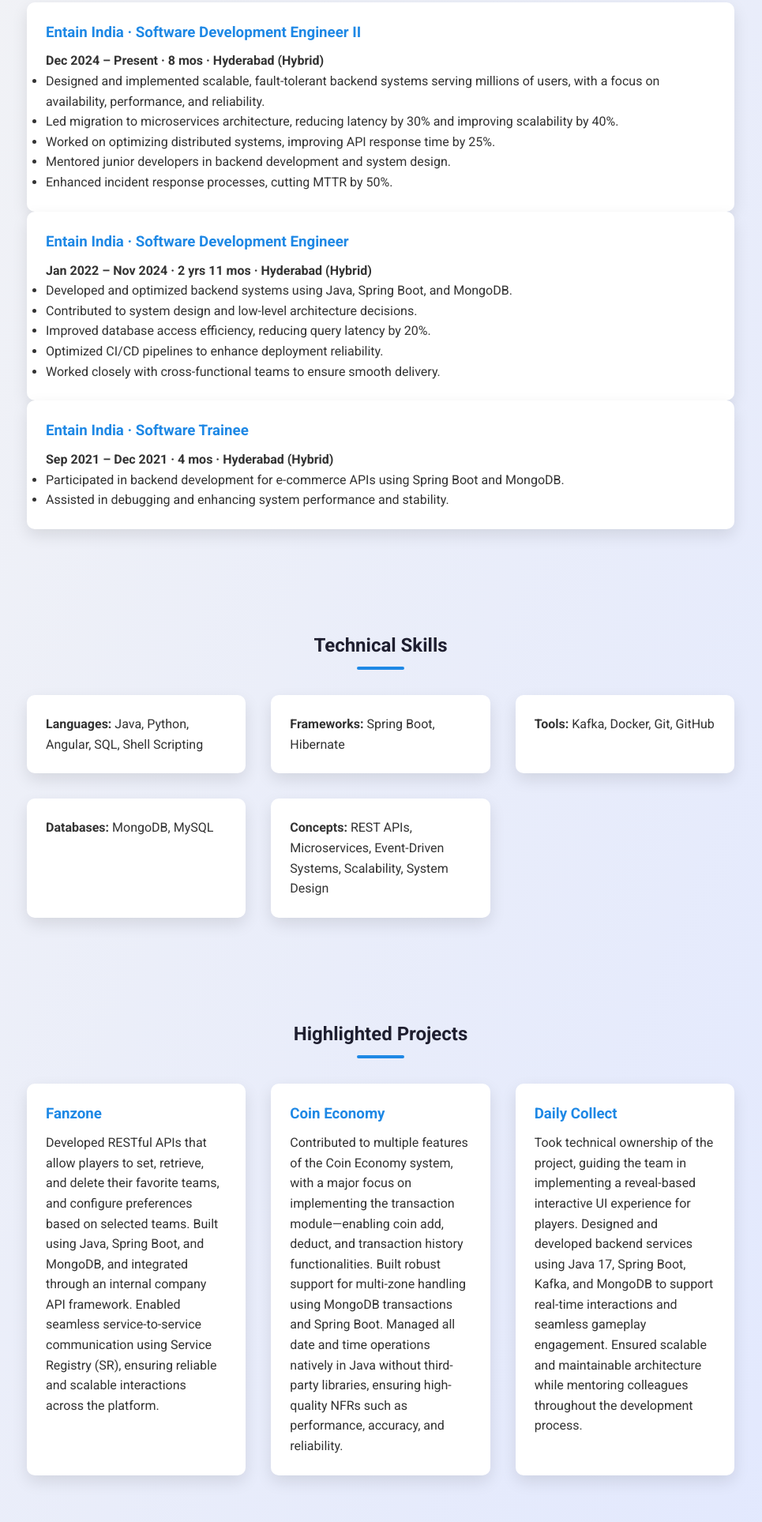
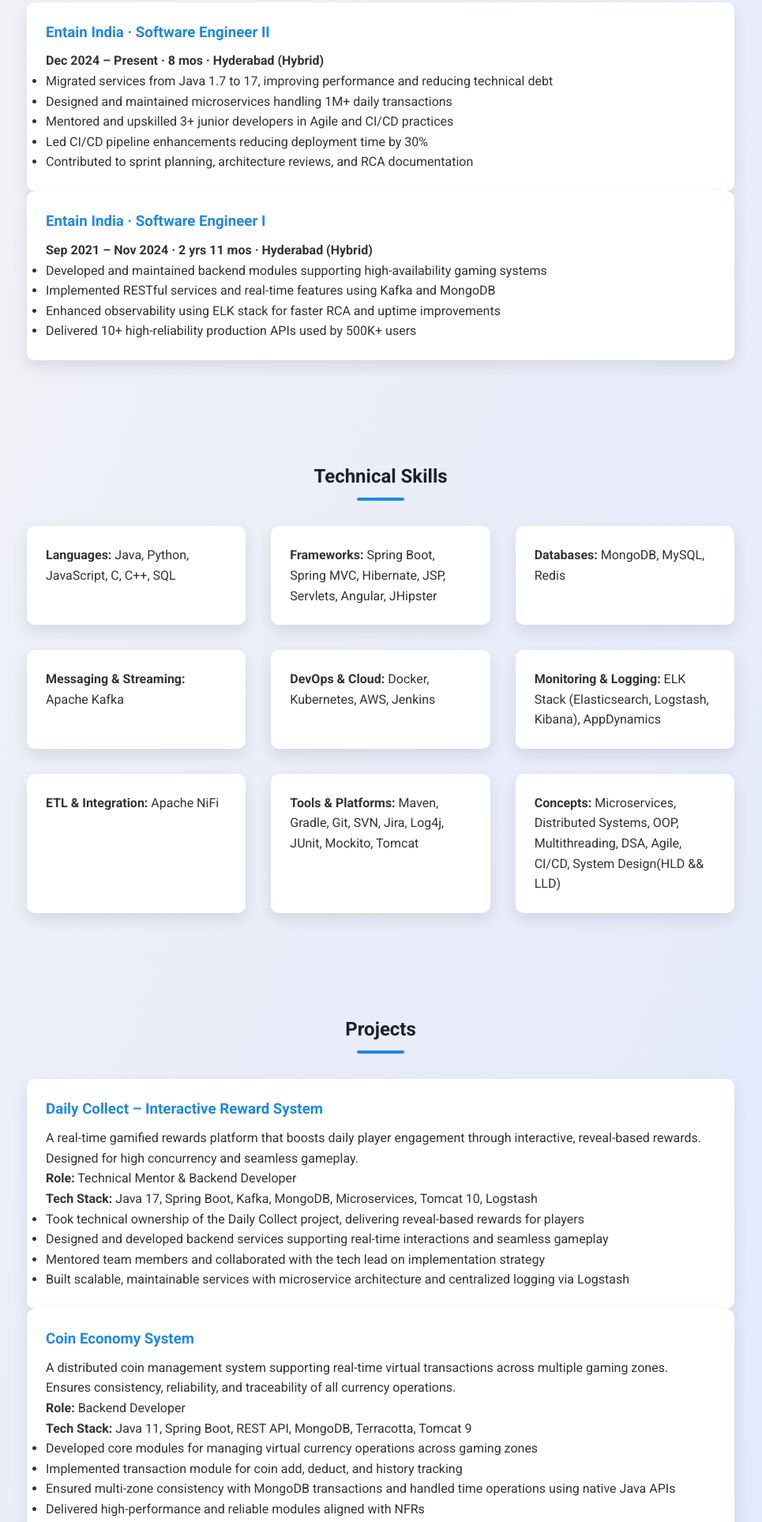
Before and after one commit to amansingh2017/amansingh.github.io, a plain HTML site: page index.html in a window 1280 px wide. Shown: the part 655-2582 px from the top of the page at 79% size, without its empty margins (158-1123 px from the left). Drawn offline with nearby package versions, Linux system fonts and the light colour scheme.

Commit message:
Updating Portfolio

```diff
--- a/index.html
+++ b/index.html
@@ -58,10 +58,14 @@
             max-width: 960px;
             margin: auto;
         }
-        .projects, .skills {
+        .skills {
             display: grid;
             grid-template-columns: repeat(auto-fit, minmax(250px, 1fr));
             gap: 2rem;
+        }
+
+        .projects {
+            display: block; /* vertical stack for projects */
         }
         .card {
             background: white;
@@ -130,54 +134,45 @@
 <body>
 <header data-aos="fade-down">
     <h1>Aman Kumar Singh</h1>
-    <p>Software Developer Engineer II</p>
+    <p>Backend Developer</p>
 </header>
 
 <nav data-aos="fade-up">
     <a href="#about">Introduction</a>
     <a href="#experience">Experience</a>
     <a href="#skills">Technical Skills</a>
-    <a href="#projects">Highlighted Projects</a>
+    <a href="#projects">Projects</a>
     <a href="#contact">Contact</a>
 </nav>
 
 <section id="about" data-aos="fade-up">
     <h2>Introduction</h2>
     <p>
-        Hi, I’m a Backend Developer (SDE II) with 4 years of experience building scalable and reliable systems for CRM platforms. I focus on crafting high-quality APIs and real-time features using Java, Spring Boot, Kafka, and MongoDB. My work has improved user engagement by 20% and ensured 99.99% system uptime. I’m passionate about building backend solutions that drive real impact and deliver performance at scale.
+        I’m Aman Kumar Singh, a Software Engineer II at Entain India with over 4 years of experience building highly scalable backend systems. I specialize in Java, Spring Boot, Kafka, and MongoDB, and have a proven track record of delivering high-performance microservices handling 1M+ daily transactions. Passionate about distributed systems, CI/CD, and mentoring developers. Always learning, always building.
     </p>
 </section>
 
 <section id="experience" data-aos="fade-up">
     <h2>Experience</h2>
     <div class="card">
-        <h3>Entain India · Software Development Engineer II</h3>
+        <h3>Entain India · Software Engineer II</h3>
         <p><strong>Dec 2024 – Present · 8 mos · Hyderabad (Hybrid)</strong></p>
         <ul>
-            <li>Designed and implemented scalable, fault-tolerant backend systems serving millions of users, with a focus on availability, performance, and reliability.</li>
-            <li>Led migration to microservices architecture, reducing latency by 30% and improving scalability by 40%.</li>
-            <li>Worked on optimizing distributed systems, improving API response time by 25%.</li>
-            <li>Mentored junior developers in backend development and system design.</li>
-            <li>Enhanced incident response processes, cutting MTTR by 50%.</li>
+            <li>Migrated services from Java 1.7 to 17, improving performance and reducing technical debt</li>
+            <li>Designed and maintained microservices handling 1M+ daily transactions</li>
+            <li>Mentored and upskilled 3+ junior developers in Agile and CI/CD practices</li>
+            <li>Led CI/CD pipeline enhancements reducing deployment time by 30%</li>
+            <li>Contributed to sprint planning, architecture reviews, and RCA documentation</li>
         </ul>
     </div>
     <div class="card">
-        <h3>Entain India · Software Development Engineer</h3>
-        <p><strong>Jan 2022 – Nov 2024 · 2 yrs 11 mos · Hyderabad (Hybrid)</strong></p>
+        <h3>Entain India · Software Engineer I</h3>
+        <p><strong>Sep 2021 – Nov 2024 · 2 yrs 11 mos · Hyderabad (Hybrid)</strong></p>
         <ul>
-            <li>Developed and optimized backend systems using Java, Spring Boot, and MongoDB.</li>
-            <li>Contributed to system design and low-level architecture decisions.</li>
-            <li>Improved database access efficiency, reducing query latency by 20%.</li>
-            <li>Optimized CI/CD pipelines to enhance deployment reliability.</li>
-            <li>Worked closely with cross-functional teams to ensure smooth delivery.</li>
-        </ul>
-    </div>
-    <div class="card">
-        <h3>Entain India · Software Trainee</h3>
-        <p><strong>Sep 2021 – Dec 2021 · 4 mos · Hyderabad (Hybrid)</strong></p>
-        <ul>
-            <li>Participated in backend development for e-commerce APIs using Spring Boot and MongoDB.</li>
-            <li>Assisted in debugging and enhancing system performance and stability.</li>
+            <li>Developed and maintained backend modules supporting high-availability gaming systems</li>
+            <li>Implemented RESTful services and real-time features using Kafka and MongoDB</li>
+            <li>Enhanced observability using ELK stack for faster RCA and uptime improvements</li>
+            <li>Delivered 10+ high-reliability production APIs used by 500K+ users</li>
         </ul>
     </div>
 </section>
@@ -185,31 +180,70 @@
 <section id="skills" data-aos="fade-up">
     <h2>Technical Skills</h2>
     <div class="skills">
-        <div class="card"><strong>Languages:</strong> Java, Python, Angular, SQL, Shell Scripting</div>
-        <div class="card"><strong>Frameworks:</strong> Spring Boot, Hibernate</div>
-        <div class="card"><strong>Tools:</strong> Kafka, Docker, Git, GitHub</div>
-        <div class="card"><strong>Databases:</strong> MongoDB, MySQL</div>
-        <div class="card"><strong>Concepts:</strong> REST APIs, Microservices, Event-Driven Systems, Scalability, System Design</div>
+        <div class="card"><strong>Languages:</strong>  Java, Python, JavaScript, C, C++, SQL </div>
+        <div class="card"><strong>Frameworks:</strong> Spring Boot, Spring MVC, Hibernate, JSP, Servlets, Angular, JHipster </div>
+        <div class="card"><strong>Databases:</strong>  MongoDB, MySQL, Redis </div>
+        <div class="card"><strong>Messaging & Streaming:</strong>  Apache Kafka </div>
+        <div class="card"><strong>DevOps & Cloud:</strong> Docker, Kubernetes, AWS, Jenkins </div>
+        <div class="card"><strong>Monitoring & Logging:</strong> ELK Stack (Elasticsearch, Logstash, Kibana), AppDynamics</div>
+        <div class="card"><strong>ETL & Integration:</strong> Apache NiFi </div>
+        <div class="card"><strong>Tools & Platforms:</strong> Maven, Gradle, Git, SVN, Jira, Log4j, JUnit, Mockito, Tomcat </div>
+        <div class="card"><strong>Concepts:</strong> Microservices, Distributed Systems, OOP, Multithreading, DSA, Agile, CI/CD, System Design(HLD && LLD)</div>
     </div>
 </section>
 
 <section id="projects" data-aos="fade-up">
-    <h2>Highlighted Projects</h2>
+    <h2>Projects</h2>
     <div class="projects">
+
         <div class="card">
-            <h3>Fanzone</h3>
-            <p>Developed RESTful APIs that allow players to set, retrieve, and delete their favorite teams, and configure preferences based on selected teams. Built using Java, Spring Boot, and MongoDB, and integrated through an internal company API framework. Enabled seamless service-to-service communication using Service Registry (SR), ensuring reliable and scalable interactions across the platform.</p>
+            <h3>Daily Collect – Interactive Reward System</h3>
+            <p>
+                A real-time gamified rewards platform that boosts daily player engagement through interactive, reveal-based rewards. Designed for high concurrency and seamless gameplay.
+            </p>
+            <p><strong>Role:</strong> Technical Mentor & Backend Developer</p>
+            <p><strong>Tech Stack:</strong> Java 17, Spring Boot, Kafka, MongoDB, Microservices, Tomcat 10, Logstash</p>
+            <ul>
+                <li>Took technical ownership of the Daily Collect project, delivering reveal-based rewards for players</li>
+                <li>Designed and developed backend services supporting real-time interactions and seamless gameplay</li>
+                <li>Mentored team members and collaborated with the tech lead on implementation strategy</li>
+                <li>Built scalable, maintainable services with microservice architecture and centralized logging via Logstash</li>
+            </ul>
         </div>
+
         <div class="card">
-            <h3>Coin Economy</h3>
-            <p>Contributed to multiple features of the Coin Economy system, with a major focus on implementing the transaction module—enabling coin add, deduct, and transaction history functionalities. Built robust support for multi-zone handling using MongoDB transactions and Spring Boot. Managed all date and time operations natively in Java without third-party libraries, ensuring high-quality NFRs such as performance, accuracy, and reliability.</p>
+            <h3>Coin Economy System</h3>
+            <p>
+                A distributed coin management system supporting real-time virtual transactions across multiple gaming zones. Ensures consistency, reliability, and traceability of all currency operations.
+            </p>
+            <p><strong>Role:</strong> Backend Developer</p>
+            <p><strong>Tech Stack:</strong> Java 11, Spring Boot, REST API, MongoDB, Terracotta, Tomcat 9</p>
+            <ul>
+                <li>Developed core modules for managing virtual currency operations across gaming zones</li>
+                <li>Implemented transaction module for coin add, deduct, and history tracking</li>
+                <li>Ensured multi-zone consistency with MongoDB transactions and handled time operations using native Java APIs</li>
+                <li>Delivered high-performance and reliable modules aligned with NFRs</li>
+            </ul>
         </div>
+
         <div class="card">
-            <h3>Daily Collect</h3>
-            <p>Took technical ownership of the project, guiding the team in implementing a reveal-based interactive UI experience for players. Designed and developed backend services using Java 17, Spring Boot, Kafka, and MongoDB to support real-time interactions and seamless gameplay engagement. Ensured scalable and maintainable architecture while mentoring colleagues throughout the development process.</p>
+            <h3>DCRM – Digital Customer Relationship Management</h3>
+            <p>
+                An internal CRM platform for real-time, multi-channel customer engagement and campaign orchestration. Enables personalized communication across integrated systems.
+            </p>
+            <p><strong>Role:</strong> Java Developer</p>
+            <p><strong>Tech Stack:</strong> Java 7, Spring 4.x, MongoDB, Kafka, Tomcat 8, IntelliJ</p>
+            <ul>
+                <li>Developed the DCRM platform to manage multi-channel customer communications and marketing</li>
+                <li>Built REST APIs and middleware to integrate CRM with internal and external systems</li>
+                <li>Used Kafka for real-time event handling and configured Logstash for centralized logging and observability</li>
+                <li>Contributed to architecture decisions and mentored juniors during CRM modernization</li>
+            </ul>
         </div>
+
     </div>
 </section>
+
 
 <section id="contact" data-aos="fade-up">
     <h2>Contact</h2>
```
